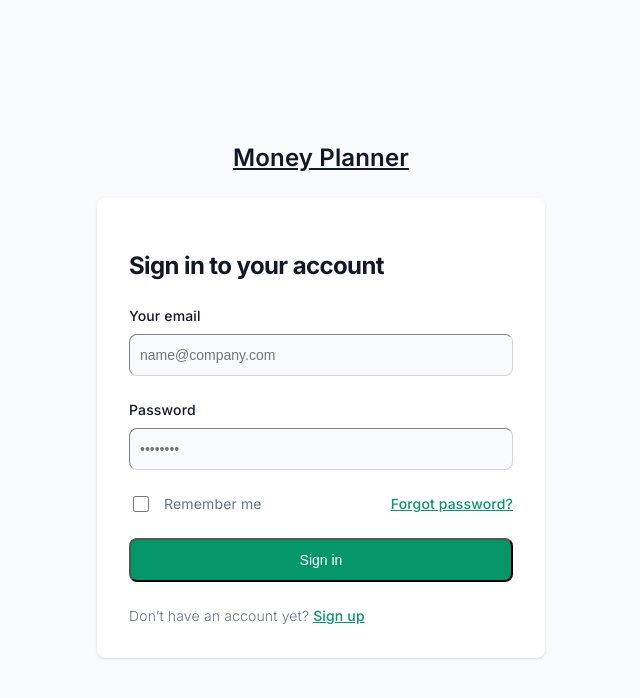
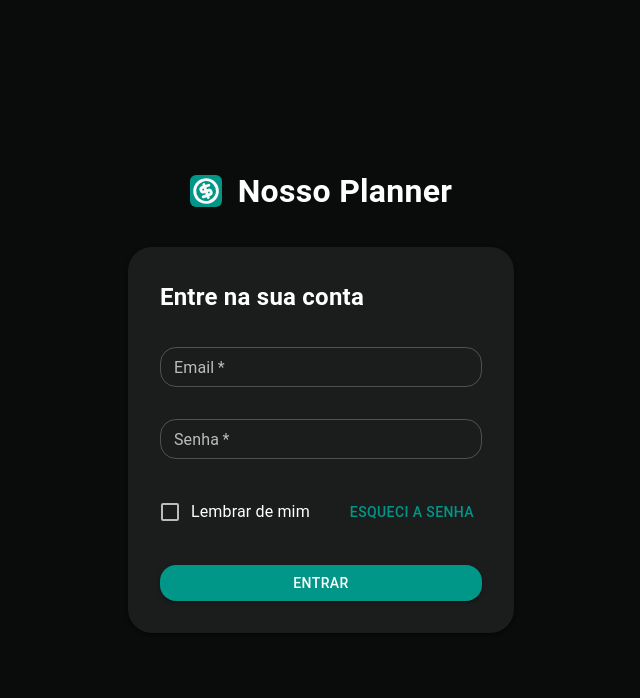
Before and after one commit to joshualessadias/money-planner-web, a Next.js app: page /login in a window 1280 px wide. Shown: the top 698 px of the page, without its empty margins (319-959 px from the left). Built offline with nearby package versions, Linux system fonts and the light colour scheme; no server answers; sample sign-in values are in the browser's storage.

Commit message:
implementing new login page

```diff
--- a/src/app/(auth)/login/page.tsx
+++ b/src/app/(auth)/login/page.tsx
@@ -1,13 +1,21 @@
 "use client";
 
 import { useAuthContext } from "@/contexts/auth/authContext";
+import { AuthenticationRequestDTO } from "@/entities/money-planner-api";
+import {
+  Box,
+  Button,
+  Checkbox,
+  FormControlLabel,
+  Paper,
+  Stack,
+  TextField,
+  Typography,
+} from "@mui/material";
 import { SubmitHandler, useForm } from "react-hook-form";
-import { AuthenticationRequestDTO } from "@/entities/money-planner-api";
-// import favIcon from "@/assets/images/favicon.png";
 
 const Page = () => {
   const { handleLogin } = useAuthContext();
-
   const { handleSubmit, register } = useForm<AuthenticationRequestDTO>();
 
   const onSubmit: SubmitHandler<AuthenticationRequestDTO> = (data) => {
@@ -15,100 +23,53 @@ const Page = () => {
   };
 
   return (
-    <section className="bg-gray-50 dark:bg-gray-900">
-      <div className="flex flex-col items-center justify-center px-6 py-8 mx-auto md:h-screen lg:py-0">
-        <a
-          href="#"
-          className="flex items-center mb-6 text-2xl font-semibold text-gray-900 dark:text-white"
+    <Stack
+      display="flex"
+      flexDirection="column"
+      alignItems="center"
+      justifyContent="center"
+      marginX="auto"
+      padding={2}
+      height="100vh"
+      gap={4}
     >
-          {/*<Image className="w-8 h-8 mr-2" src={favIcon} alt="logo" />*/}
-          Money Planner
-        </a>
-        <div className="w-full bg-white rounded-lg shadow dark:border md:mt-0 sm:max-w-md xl:p-0 dark:bg-gray-800 dark:border-gray-700">
-          <div className="p-6 space-y-4 md:space-y-6 sm:p-8">
-            <h1 className="text-xl font-bold leading-tight tracking-tight text-gray-900 md:text-2xl dark:text-white">
-              Sign in to your account
-            </h1>
-            <form
-              className="space-y-4 md:space-y-6"
-              onSubmit={handleSubmit(onSubmit)}
-            >
-              <div>
-                <label
-                  htmlFor="email"
-                  className="block mb-2 text-sm font-medium text-gray-900 dark:text-white"
-                >
-                  Your email
-                </label>
-                <input
+      <Stack flexDirection="row" alignItems="center" gap={2}>
+        <img src="/favicon.svg" alt="logo" className="w-8 h-8" />
+        <Typography fontWeight="bold" fontSize="xx-large">
+          Nosso Planner
+        </Typography>
+      </Stack>
+      <Paper sx={{ padding: 4 }}>
+        <form onSubmit={handleSubmit(onSubmit)}>
+          <Box display="flex" flexDirection="column" gap={4}>
+            <Typography fontWeight="bold" fontSize="x-large">
+              Entre na sua conta
+            </Typography>
+            <TextField
               type="email"
-                  id="email"
+              required
+              label="Email"
+              fullWidth
               {...register("email")}
-                  className="bg-gray-50 border border-gray-300 text-gray-900 sm:text-sm rounded-lg focus:ring-primary-600 focus:border-primary-600 block w-full p-2.5 dark:bg-gray-700 dark:border-gray-600 dark:placeholder-gray-400 dark:text-white dark:focus:ring-blue-500 dark:focus:border-blue-500"
-                  placeholder="name@company.com"
-                />
-              </div>
-              <div>
-                <label
-                  htmlFor="password"
-                  className="block mb-2 text-sm font-medium text-gray-900 dark:text-white"
-                >
-                  Password
-                </label>
-                <input
+            ></TextField>
+            <TextField
               type="password"
-                  id="password"
+              required
+              label="Senha"
+              fullWidth
               {...register("password")}
-                  placeholder="••••••••"
-                  className="bg-gray-50 border border-gray-300 text-gray-900 sm:text-sm rounded-lg focus:ring-primary-600 focus:border-primary-600 block w-full p-2.5 dark:bg-gray-700 dark:border-gray-600 dark:placeholder-gray-400 dark:text-white dark:focus:ring-blue-500 dark:focus:border-blue-500"
-                />
-              </div>
-              <div className="flex items-center justify-between">
-                <div className="flex items-start">
-                  <div className="flex items-center h-5">
-                    <input
-                      id="remember"
-                      aria-describedby="remember"
-                      type="checkbox"
-                      className="w-4 h-4 border border-gray-300 rounded bg-gray-50 focus:ring-3 focus:ring-primary-300 dark:bg-gray-700 dark:border-gray-600 dark:focus:ring-primary-600 dark:ring-offset-gray-800"
-                    />
-                  </div>
-                  <div className="ml-3 text-sm">
-                    <label
-                      htmlFor="remember"
-                      className="text-gray-500 dark:text-gray-300"
-                    >
-                      Remember me
-                    </label>
-                  </div>
-                </div>
-                <a
-                  href="#"
-                  className="text-sm font-medium text-primary-600 hover:underline dark:text-primary-500"
-                >
-                  Forgot password?
-                </a>
-              </div>
-              <button
-                type="submit"
-                className="w-full text-white bg-primary-600 hover:bg-primary-700 focus:ring-4 focus:outline-none focus:ring-primary-300 font-medium rounded-lg text-sm px-5 py-2.5 text-center dark:bg-primary-600 dark:hover:bg-primary-700 dark:focus:ring-primary-800"
-              >
-                Sign in
-              </button>
-              <p className="text-sm font-light text-gray-500 dark:text-gray-400">
-                Don’t have an account yet?{" "}
-                <a
-                  href="#"
-                  className="font-medium text-primary-600 hover:underline dark:text-primary-500"
-                >
-                  Sign up
-                </a>
-              </p>
+            ></TextField>
+            <Stack display="flex" flexDirection="row" gap={2}>
+              <FormControlLabel label="Lembrar de mim" control={<Checkbox />} />
+              <Button>Esqueci a senha</Button>
+            </Stack>
+            <Button type="submit" variant="contained">
+              Entrar
+            </Button>
+          </Box>
         </form>
-          </div>
-        </div>
-      </div>
-    </section>
+      </Paper>
+    </Stack>
   );
 };
 
--- a/src/components/Theme/index.tsx
+++ b/src/components/Theme/index.tsx
@@ -102,5 +102,10 @@ export const darkTheme = createTheme({
         },
       },
     },
+    MuiTextField: {
+      defaultProps: {
+        size: "small",
+      },
+    },
   },
 });
```
Also changed, not shown: public/favicon.svg (added), src/assets/images/favicon.svg (deleted). Lines whose indentation alone changed are shown as unchanged.
